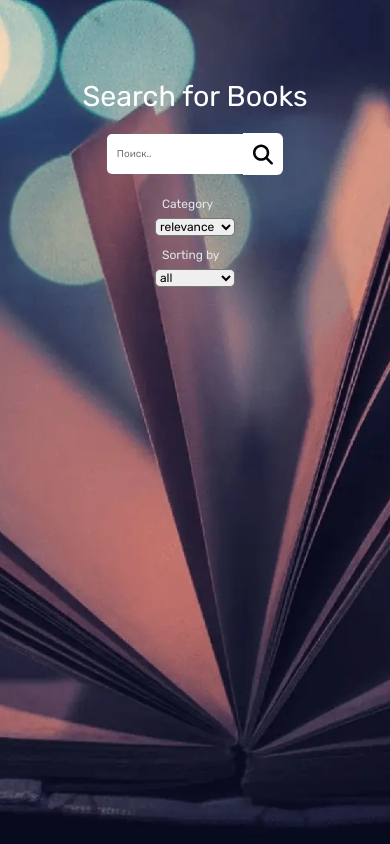
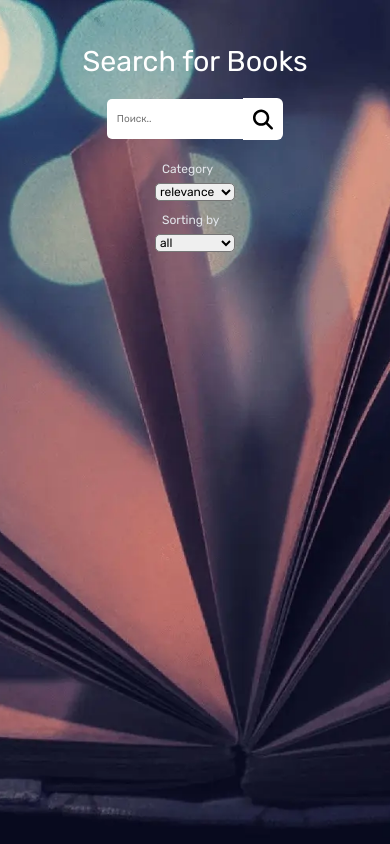
Before and after one commit to Freeze35/react-search-books, a React (Create React App) app in the folder client/: page /booklist in a window 390 px wide. Built offline with nearby package versions, Linux system fonts and the light colour scheme.

Commit message:
v1.1.1 =>  add search accordion style change + small fix

```diff
--- a/client/src/components/sortComponent/OptionSelector.css
+++ b/client/src/components/sortComponent/OptionSelector.css
@@ -15,6 +15,7 @@
 @media screen and (max-width: 500px) {
     .position_set_sort{
         flex-direction: column;
+        margin-bottom: calc((12vh + 10vw)/2);
     }
 }
 .position_set_sort{
```
Also changed, not shown: 15 other files (tests, documents, lock files or other folders).
